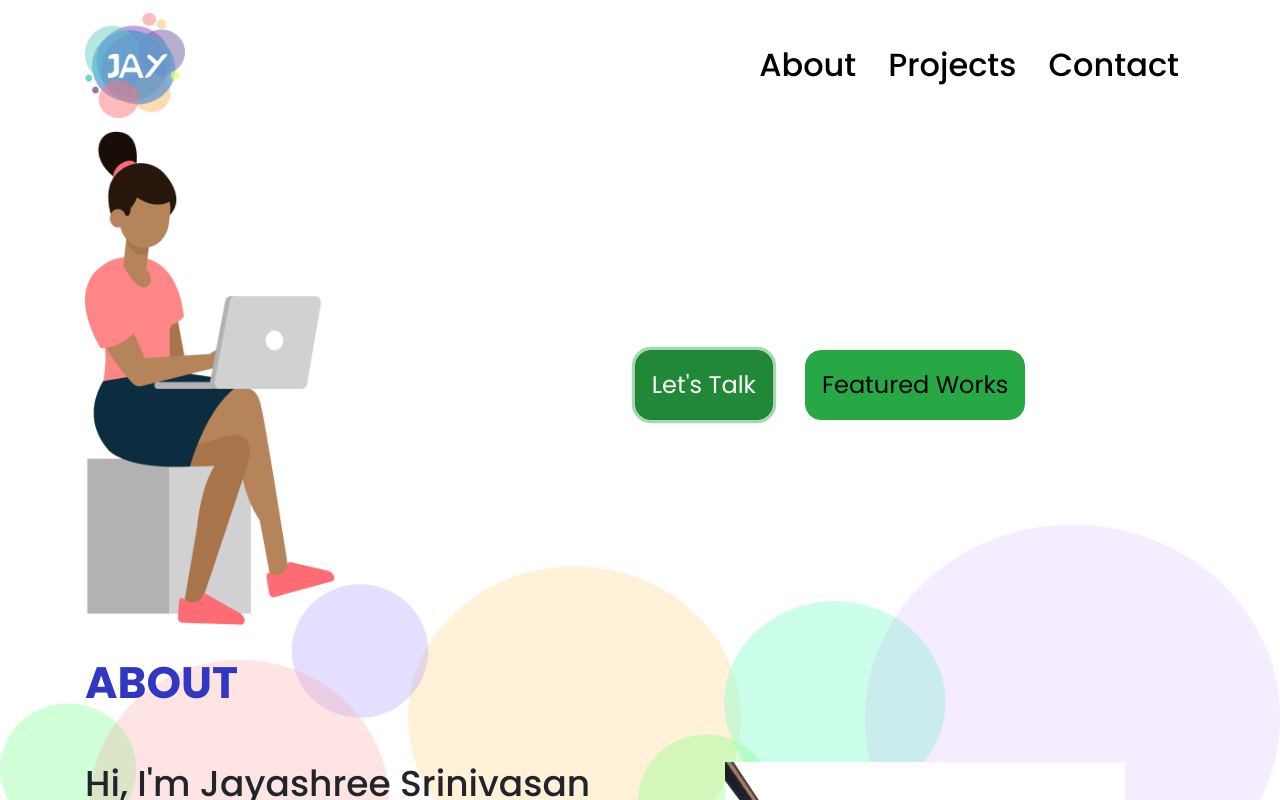
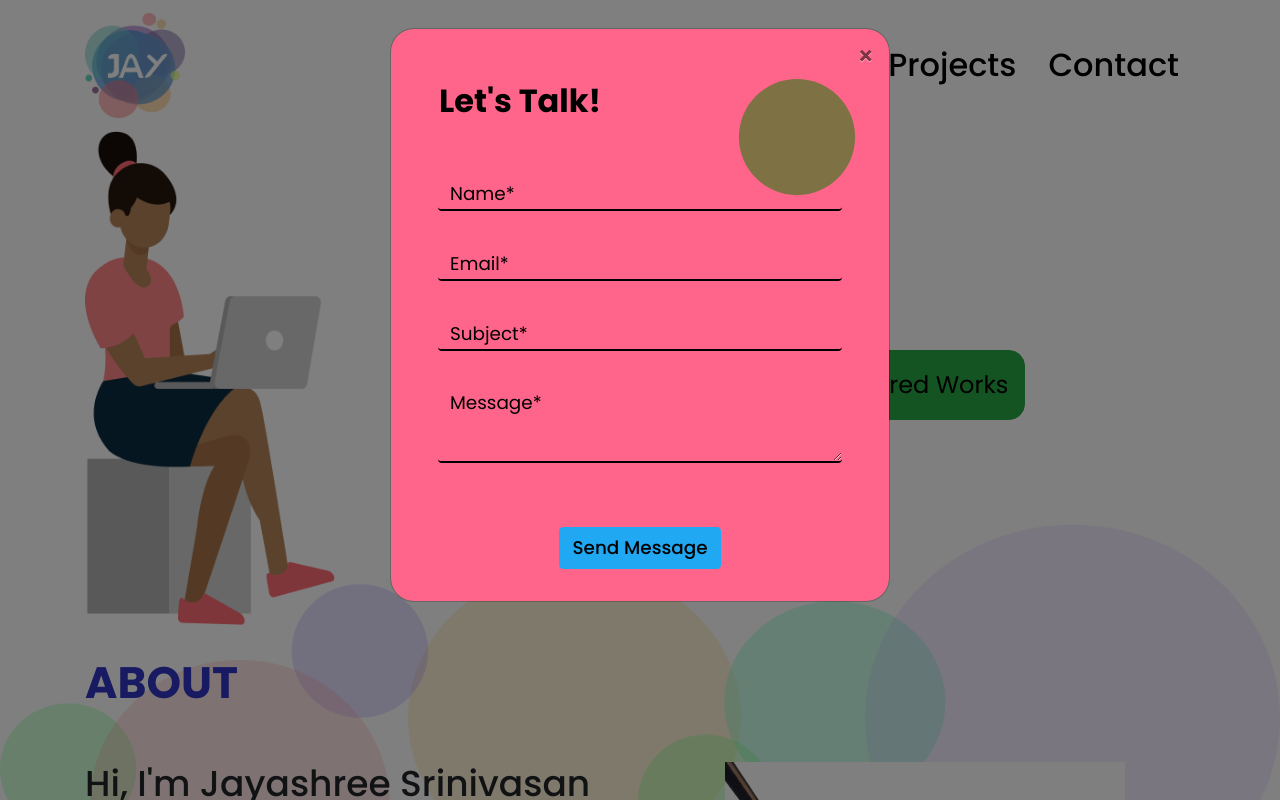
Before and after one commit to serlintamilselvam/jayashree-portfolio, a React (Create React App) app in the folder portfolio/: page / in a window 1280 px wide. Both pictures are taken after a click on the button "Let's Talk". Shown: the top 800 px of the page. Built offline with nearby package versions, Linux system fonts and the light colour scheme.

Commit message:
UI: added modal, added bubbles

```diff
--- a/portfolio/src/App.js
+++ b/portfolio/src/App.js
@@ -4,14 +4,14 @@ import './App.css';
 // Font Awesome Icons
 import { library } from '@fortawesome/fontawesome-svg-core'
 import { fab } from '@fortawesome/free-brands-svg-icons'
-import { faEnvelope } from '@fortawesome/free-solid-svg-icons'
+import { faEnvelope, faCircle } from '@fortawesome/free-solid-svg-icons'
 
 // Importing custom components
 import Header from './Components/Header/Header'
 import SectionsContainer from './Components/Sections/SectionsContainer'
 import Footer from './Components/Footer/Footer'
 
-library.add(fab, faEnvelope)
+library.add(fab, faEnvelope, faCircle)
 
 function App() {
   return (
--- /dev/null
+++ b/portfolio/src/Components/Modals/LetsTalkForm/LetsTalkForm.js
@@ -0,0 +1,81 @@
+import './LetsTalkForm.scss'
+
+import { FontAwesomeIcon } from '@fortawesome/react-fontawesome'
+
+import { Modal, Button, Container, Form, Col, Row } from 'react-bootstrap'
+
+const LetsTalkForm = (props) => {
+
+
+    const handleChange = (actionPerformed, editedValue='') => {
+
+        let taskPerformed = {
+            action: actionPerformed
+        }
+        if(actionPerformed === 'update') {
+            taskPerformed.editedValue = editedValue
+        }
+
+        props.onChange(taskPerformed)
+    }
+
+    const handleFormSubmit = (event) => {
+        event.preventDefault()
+        handleChange('save')
+
+    }
+
+
+    return (
+        <div className="lets-talk-wrapper">
+            <Modal className="custom-modal-style" size="md" backdrop="static" show={props.show} keyboard={false} animation={false} onHide={() => handleChange('cancel')}>
+                <Modal.Header closeButton>
+                    <Modal.Title>Let's Talk!</Modal.Title>
+                </Modal.Header>
+                <Modal.Body>
+                    <Container>
+                        <Form className="lets-talk-form w-100" onSubmit={(e) => handleFormSubmit(e)}>
+                            <Row>
+                                <Col sm={12}>
+                                <div className="bubble-one"><FontAwesomeIcon icon="circle" size="5x"/></div>
+                                    <Form.Group>
+                                        <Form.Control
+                                            type="text"
+                                            className="question-text"
+                                            name="name"
+                                            placeholder="Name*"
+                                            required/>
+                                        <Form.Control
+                                            type="email"
+                                            className="question-text"
+                                            name="email"
+                                            placeholder="Email*"
+                                            required/>
+                                        <Form.Control
+                                            type="text"
+                                            className="question-text"
+                                            name="subject"
+                                            placeholder="Subject*"
+                                            required/>
+                                        <Form.Control
+                                                className="question-text"
+                                                as="textarea"
+                                                rows="3"
+                                                name="message"
+                                                placeholder="Message*"
+                                                required/>
+                                    </Form.Group>
+                                </Col>
+                            </Row>
+                            <div className="modal-center">
+                                <Button variant="primary" className="custom-btn-submit" type="submit">Send Message</Button>
+                            </div>
+                        </Form>
+                    </Container>
+                </Modal.Body>
+            </Modal>
+        </div>
+    )
+}
+
+export default LetsTalkForm
--- /dev/null
+++ b/portfolio/src/Components/Modals/LetsTalkForm/LetsTalkForm.scss
@@ -0,0 +1,125 @@
+.custom-modal-style {
+
+    .modal-content {
+        border-radius: 1.5rem;
+        background-color: #FF658A;
+    }
+
+    .modal-title {
+        font-family: 'Poppins-Bold';
+        padding: 2rem;
+        font-size: 2rem;
+        color: #000;
+        padding-bottom: 0;
+    }
+
+    .modal-body {
+        padding: 2rem;
+        padding-top: 0;
+
+        .bubble-one {
+            color: green;
+            font-size: 1.5rem;
+            position: absolute;
+            right: 0%;
+            position: absolute;
+            top: -4rem;
+            right: 0rem;
+            opacity: 0.5;
+            z-index: 1;
+        }
+
+        .form-group {
+            z-index: 99999999;
+            overflow: auto;
+        }
+
+        .form-control {
+            color: black;
+        }
+
+        .custom-btn-submit {
+            font-family: 'Poppins-Medium';
+            background-color: #21A8F3;
+            border-color: #21A8F3;
+            color: black;
+            font-size: 1.15rem;
+        }
+
+        .form-control {
+            padding-bottom: 0;
+        }
+
+        .form-control:focus {
+            box-shadow: none;
+        }
+
+        input::placeholder {
+            color: black;
+            font-size: 1.15rem;
+        }
+
+        input::placeholder {
+            color: black;
+            font-size: 1.15rem;
+        }
+
+        input::-moz-placeholder {
+            color: black;
+            opacity: 1;
+            font-size: 1.15rem;
+        }
+
+        textarea::-webkit-input-placeholder {
+            color: black;
+            font-size: 1.15rem;
+        }
+
+        textarea:-moz-placeholder { /* Firefox 18- */
+            color: black;
+            font-size: 1.15rem;
+        }
+
+        textarea::-moz-placeholder {  /* Firefox 19+ */
+            color:black;
+            font-size: 1.15rem;
+        }
+
+        textarea:-ms-input-placeholder {
+            color: black;
+            font-size: 1.15rem;
+        }
+
+        textarea::placeholder {
+            color:black;
+            font-size: 1.15rem;
+        }
+
+        input:-webkit-autofill,
+        input:-webkit-autofill:hover,
+        input:-webkit-autofill:focus,
+        input:-webkit-autofill:active {
+            box-shadow: 0 0 0 30px #FF658A inset !important;
+        }
+
+        .question-text {
+            border:none;
+            border-bottom: 2px solid black;
+            background-color: #FF658A;
+            outline: none;
+            margin: 2rem 0;
+        }
+
+    }
+
+    .modal-header {
+        border-bottom: none;
+    }
+
+    .modal-center {
+        text-align: center;
+        display: block;
+        margin-top: 1rem;
+    }
+
+}
--- a/portfolio/src/Components/Sections/LetsTalk/LetsTalk.js
+++ b/portfolio/src/Components/Sections/LetsTalk/LetsTalk.js
@@ -1,20 +1,41 @@
+import React from 'react'
 import './LetsTalk.scss'
 
 import { Container, Row, Col, Button } from 'react-bootstrap'
 
-function LetsTalk(props) {
-    return(
+// Import custom modal
+import LetsTalkForm from '../../Modals/LetsTalkForm/LetsTalkForm'
+
+
+class LetsTalk extends React.Component {
+
+    constructor() {
+        super()
+        this.state = {
+            letsTalkModal: {
+                show: false
+            }
+        }
+        this.showLetsTalkModal = this.showLetsTalkModal.bind(this)
+        this.closeLetsTalkModal = this.closeLetsTalkModal.bind(this)
+    }
+
+    render() {
+        return (
             <div className="lets-talk">
+                <LetsTalkForm
+                    show={this.state.letsTalkModal.show}
+                    onChange={this.closeLetsTalkModal}/>
                 <Container fluid="lg">
                     <Row>
                         <Col xs={12} md={4} sm={12} className="lets-talk-img">
                             <img
-                            alt={ props.letsTalk.alt }
-                            src={ props.letsTalk.url }
+                                alt={ this.props.letsTalk.alt }
+                                src={ this.props.letsTalk.url }
                             />
                         </Col>
                         <Col xs={12} md={8} sm={12}>
-                        <Button variant="success">Let's Talk</Button>
+                            <Button variant="success" onClick={this.showLetsTalkModal}>Let's Talk</Button>
                             <Button variant="success" href="#featured-work">Featured Works</Button>
                         </Col>
                     </Row>
@@ -23,4 +44,30 @@ function LetsTalk(props) {
         )
     }
 
+    showLetsTalkModal = () => {
+        this.setState((previousState) => {
+            return {
+                ...previousState,
+                letsTalkModal: {
+                    ...previousState.letsTalkModal,
+                    show: true
+                }
+            }
+        })
+    }
+
+    closeLetsTalkModal = () => {
+        this.setState((previousState) => {
+            return {
+                ...previousState,
+                letsTalkModal: {
+                    ...previousState.letsTalkModal,
+                    show: false
+                }
+            }
+        })
+    }
+
+}
+
 export default LetsTalk
```
Lines whose indentation alone changed are shown as unchanged.
